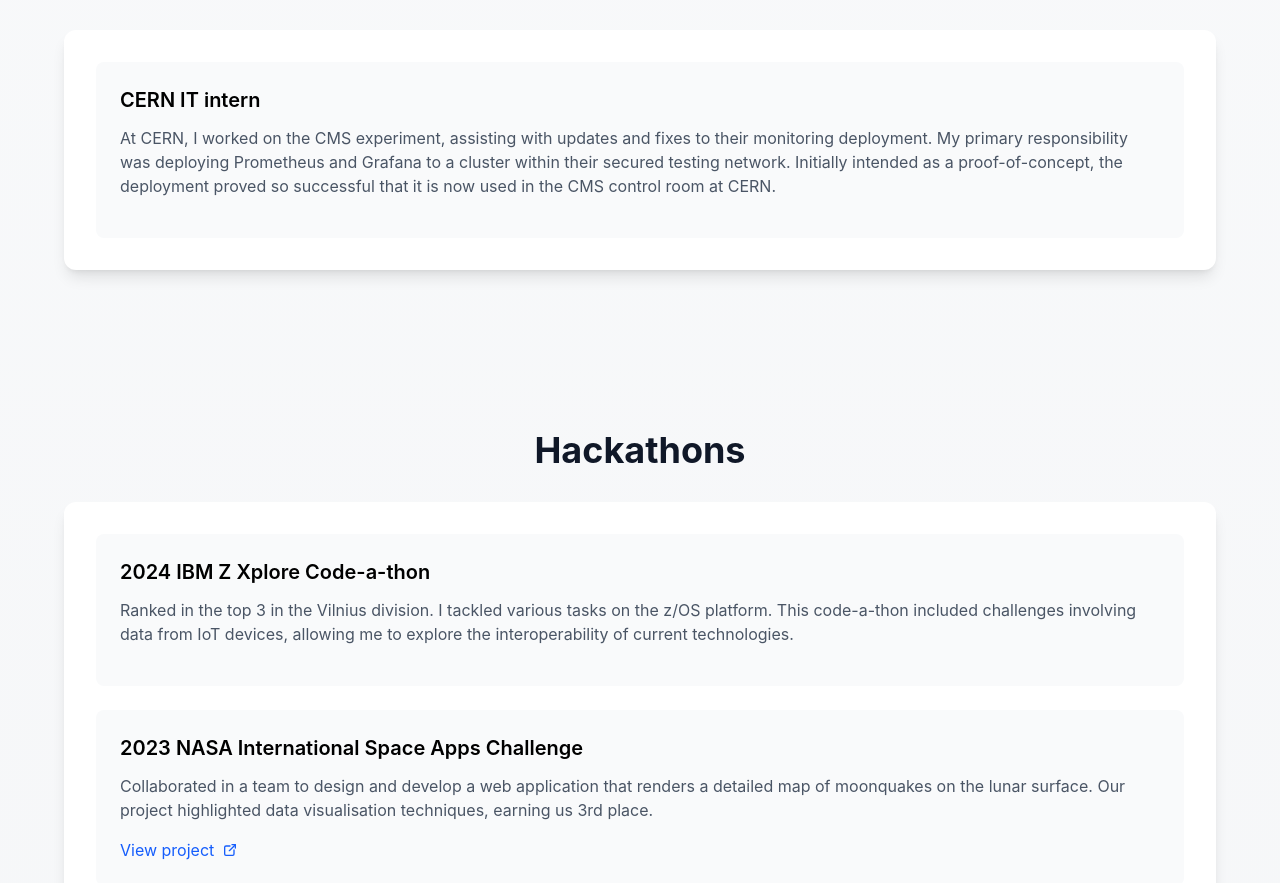
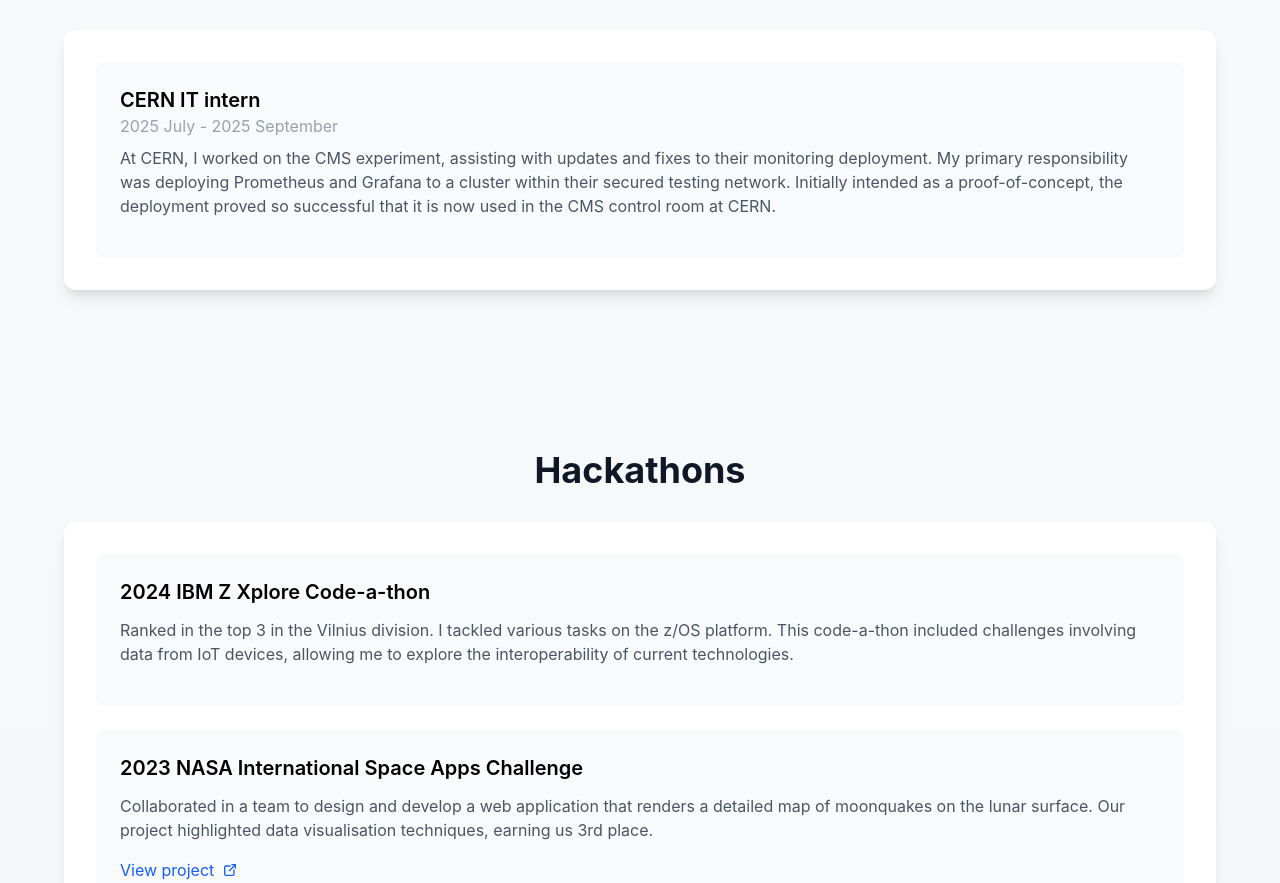
Before and after one commit to HubertasVin/cv-website, a Vue app: page / in a window 1280 px wide. Shown: the part 1050-1933 px from the top of the page. Built offline with nearby package versions, Linux system fonts and the light colour scheme.

Commit message:
Added dates to work experiences.

```diff
--- a/src/components/Experience.vue
+++ b/src/components/Experience.vue
@@ -2,6 +2,7 @@
 interface Experience {
   name: string
   description: string
+	date: string
   link?: string
 }
 
@@ -14,6 +15,7 @@ const experience: Experience[] = [
     name: 'CERN IT intern',
     description:
       'At CERN, I worked on the CMS experiment, assisting with updates and fixes to their monitoring deployment. My primary responsibility was deploying Prometheus and Grafana to a cluster within their secured testing network. Initially intended as a proof-of-concept, the deployment proved so successful that it is now used in the CMS control room at CERN.',
+    date: '2025 July - 2025 September',
   },
 ]
 </script>
@@ -29,7 +31,8 @@ const experience: Experience[] = [
             :key="e.name"
             class="bg-gray-50 p-6 rounded-lg"
           >
-            <h3 class="text-xl font-semibold mb-3">{{ e.name }}</h3>
+            <h3 class="text-xl font-semibold">{{ e.name }}</h3>
+						<p class="text-gray-400 mb-2">{{ e.date }}</p>
             <p class="text-gray-600 mb-4">{{ e.description }}</p>
             <a
               v-if="e.link"
```
